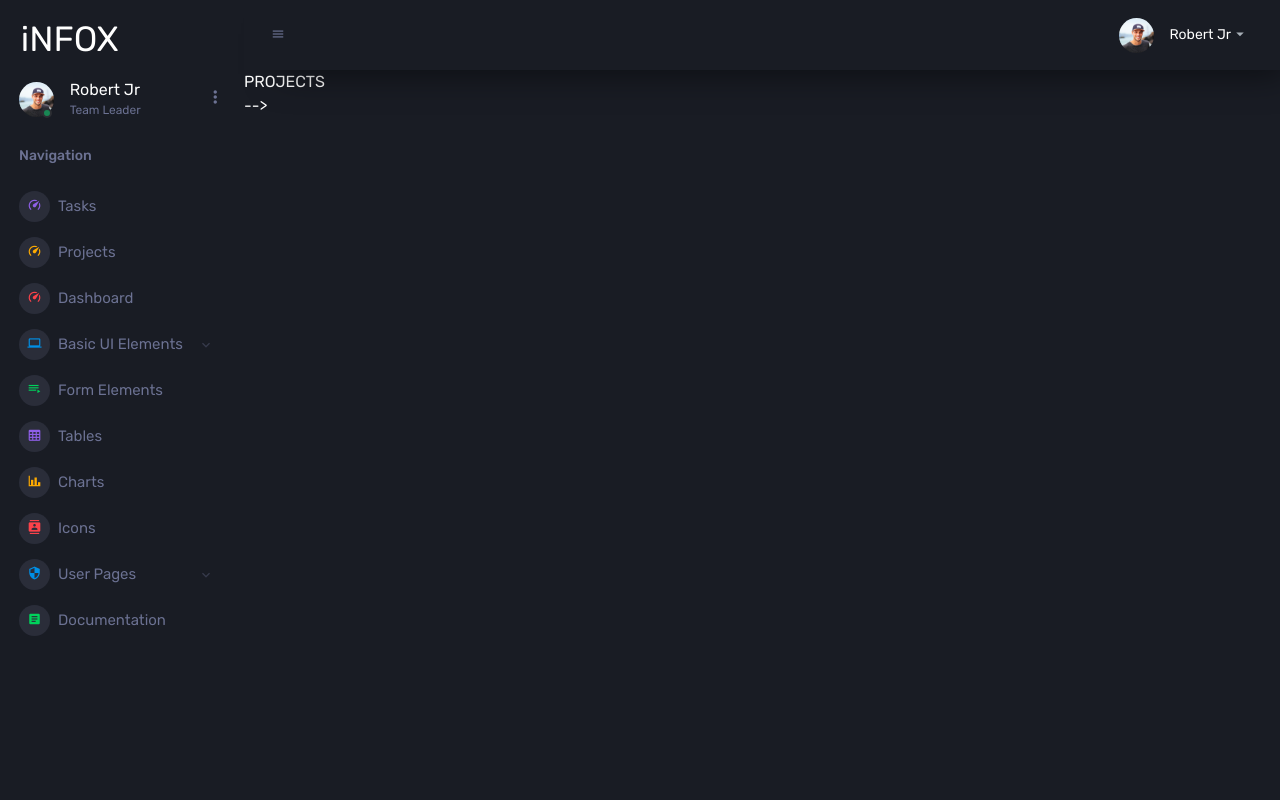
After one commit to Maneesh-manuz/infox, a Django app: template templates/Untitled-1.html in a window 1280 px wide. The commit adds this page. Run offline with Django 4.2, Linux system fonts and the light colour scheme; the template is opened without the code that fills it, so the values that code supplies are empty; some libraries are stand-ins or nearby versions.

Commit message:
basepage

```diff
--- a/app/views.py
+++ b/app/views.py
@@ -5,3 +5,5 @@ from django.shortcuts import render
 # Create your views here.
 def index(request):
     return render(request,'index.html')
+def projects(request):
+    return render(request,'projects.html')
--- /dev/null
+++ b/templates/Untitled-1.html
@@ -0,0 +1,469 @@
+<!DOCTYPE html>
+{% load static %}
+<html lang="en">
+  <head>
+    <!-- Required meta tags -->
+    <meta charset="utf-8">
+    <meta name="viewport" content="width=device-width, initial-scale=1, shrink-to-fit=no">
+    <title>INFOX CORE</title>
+    <!-- plugins:css -->
+    <link rel="stylesheet" href="{% static '/assets/vendors/mdi/css/materialdesignicons.min.css' %}">
+    <link rel="stylesheet" href="{% static '/assets/vendors/css/vendor.bundle.base.css' %}">
+    <!-- endinject -->
+    <!-- Plugin css for this page -->
+    <link rel="stylesheet" href="{% static '/assets/vendors/jvectormap/jquery-jvectormap.css' %}">
+    <link rel="stylesheet" href="{% static '/assets/vendors/flag-icon-css/css/flag-icon.min.css' %}">
+    <link rel="stylesheet" href="{% static '/assets/vendors/owl-carousel-2/owl.carousel.min.css' %}">
+    <link rel="stylesheet" href="{% static '/assets/vendors/owl-carousel-2/owl.theme.default.min.css' %}">
+    <!-- End plugin css for this page -->
+    <!-- inject:css -->
+    <!-- endinject -->
+    <!-- Layout styles -->
+    <link rel="stylesheet" href="{% static '/assets/css/style.css' %}">
+    <!-- End layout styles -->
+    <link rel="shortcut icon" href="{% static '/assets/images/favicon.png' %}" />
+  </head>
+  <style>
+    @media (max-width:992px){
+        #log{
+            max-width: 100px;
+            margin-top: 12px;
+            margin-left: 25px;
+            margin-right: 15px;
+        }
+    }
+</style>
+  <body>
+    <div class="container-scroller">
+      <!--<div class="row p-0 m-0 proBanner" id="proBanner">
+        <div class="col-md-12 p-0 m-0">
+          <div class="card-body card-body-padding d-flex align-items-center justify-content-between">
+            <div class="ps-lg-1">
+              <div class="d-flex align-items-center justify-content-between">
+                <p class="mb-0 font-weight-medium me-3 buy-now-text">Free 24/7 customer support, updates, and more with this template!</p>
+                <a href="https://www.bootstrapdash.com/product/corona-free/?utm_source=organic&utm_medium=banner&utm_campaign=buynow_demo" target="_blank" class="btn me-2 buy-now-btn border-0">Get Pro</a>
+              </div>
+            </div>
+            <div class="d-flex align-items-center justify-content-between">
+              <a href="https://www.bootstrapdash.com/product/corona-free/"><i class="mdi mdi-home me-3 text-white"></i></a>
+              <button id="bannerClose" class="btn border-0 p-0">
+                <i class="mdi mdi-close text-white me-0"></i>
+              </button>
+            </div>
+          </div>
+        </div>
+      </div>-->
+      <!-- partial:partials/_sidebar.html -->
+      <nav class="sidebar sidebar-offcanvas" id="sidebar">
+        <div class="sidebar-brand-wrapper d-none d-lg-flex align-items-center justify-content-center fixed-top">
+
+          <a class="sidebar-brand brand-logo text-light text-decoration-none" href="index.html"><p style="color: white; opacity: 1; font-size: 35px;
+            margin-top: 3vh;">iNFOX</p></a>
+           <a class="sidebar-brand brand-logo-mini text-light text-decoration-none" href="index.html"><p style="color: white; opacity: 1; font-size: 35px;margin-top: 3vh;">i</p></a>
+      </div>
+        <ul class="nav">
+          <li class="nav-item profile">
+            <div class="profile-desc">
+              <div class="profile-pic">
+                <div class="count-indicator">
+                  <img class="img-xs rounded-circle " src="{% static '/assets/images/faces/face5.jpg' %}" alt="">
+                  <span class="count bg-success"></span>
+                </div>
+                <div class="profile-name">
+                  <h5 class="mb-0 font-weight-normal">Robert Jr</h5>
+                  <span>Team Leader</span>
+                </div>
+              </div>
+              <a href="#" id="profile-dropdown" data-bs-toggle="dropdown"><i class="mdi mdi-dots-vertical"></i></a>
+              <div class="dropdown-menu dropdown-menu-right sidebar-dropdown preview-list" aria-labelledby="profile-dropdown">
+                <a href="#" class="dropdown-item preview-item">
+                  <div class="preview-thumbnail">
+                    <div class="preview-icon bg-dark rounded-circle">
+                      <i class="mdi mdi-settings text-primary"></i>
+                    </div>
+                  </div>
+                  <div class="preview-item-content">
+                    <p class="preview-subject ellipsis mb-1 text-small">Account settings</p>
+                  </div>
+                </a>
+                <div class="dropdown-divider"></div>
+                <a href="#" class="dropdown-item preview-item">
+                  <div class="preview-thumbnail">
+                    <div class="preview-icon bg-dark rounded-circle">
+                      <i class="mdi mdi-onepassword  text-info"></i>
+                    </div>
+                  </div>
+                  <div class="preview-item-content">
+                    <p class="preview-subject ellipsis mb-1 text-small">Change Password</p>
+                  </div>
+                </a>
+                <!-- <div class="dropdown-divider"></div>
+                <a href="#" class="dropdown-item preview-item">
+                  <div class="preview-thumbnail">
+                    <div class="preview-icon bg-dark rounded-circle">
+                      <i class="mdi mdi-calendar-today text-success"></i>
+                    </div>
+                  </div>
+                  <div class="preview-item-content">
+                    <p class="preview-subject ellipsis mb-1 text-small">To-do list</p>
+                  </div> -->
+                </a>
+              </div>
+            </div>
+          </li>
+          <li class="nav-item nav-category">
+            <span class="nav-link">Navigation</span>
+          </li>
+          <li class="nav-item menu-items">
+            <a class="nav-link" href="/index/">
+              <span class="menu-icon">
+                <i class="mdi mdi-speedometer"></i>
+              </span>
+              <span class="menu-title">Tasks</span>
+            </a>
+          </li>
+          <li class="nav-item menu-items">
+            <a class="nav-link" href="/index/">
+              <span class="menu-icon">
+                <i class="mdi mdi-speedometer"></i>
+              </span>
+              <span class="menu-title">Projects</span>
+            </a>
+          </li>
+          <li class="nav-item menu-items">
+            <a class="nav-link" href="/index/">
+              <span class="menu-icon">
+                <i class="mdi mdi-speedometer"></i>
+              </span>
+              <span class="menu-title">Dashboard</span>
+            </a>
+          </li>
+          <li class="nav-item menu-items">
+            <a class="nav-link" data-bs-toggle="collapse" href="#ui-basic" aria-expanded="false" aria-controls="ui-basic">
+              <span class="menu-icon">
+                <i class="mdi mdi-laptop"></i>
+              </span>
+              <span class="menu-title">Basic UI Elements</span>
+              <i class="menu-arrow"></i>
+            </a>
+            <div class="collapse" id="ui-basic">
+              <ul class="nav flex-column sub-menu">
+                <li class="nav-item"> <a class="nav-link" href="{pages/ui-features/buttons.html' %}">Buttons</a></li>
+                <li class="nav-item"> <a class="nav-link" href="{pages/ui-features/dropdowns.html' %}">Dropdowns</a></li>
+                <li class="nav-item"> <a class="nav-link" href="{pages/ui-features/typography.html' %}">Typography</a></li>
+              </ul>
+            </div>
+          </li>
+          <li class="nav-item menu-items">
+            <a class="nav-link" href="{pages/forms/basic_elements.html' %}">
+              <span class="menu-icon">
+                <i class="mdi mdi-playlist-play"></i>
+              </span>
+              <span class="menu-title">Form Elements</span>
+            </a>
+          </li>
+          <li class="nav-item menu-items">
+            <a class="nav-link" href="{pages/tables/basic-table.html' %}">
+              <span class="menu-icon">
+                <i class="mdi mdi-table-large"></i>
+              </span>
+              <span class="menu-title">Tables</span>
+            </a>
+          </li>
+          <li class="nav-item menu-items">
+            <a class="nav-link" href="{pages/charts/chartjs.html' %}">
+              <span class="menu-icon">
+                <i class="mdi mdi-chart-bar"></i>
+              </span>
+              <span class="menu-title">Charts</span>
+            </a>
+          </li>
+          <li class="nav-item menu-items">
+            <a class="nav-link" href="{pages/icons/mdi.html' %}">
+              <span class="menu-icon">
+                <i class="mdi mdi-contacts"></i>
+              </span>
+              <span class="menu-title">Icons</span>
+            </a>
+          </li>
+          <li class="nav-item menu-items">
+            <a class="nav-link" data-bs-toggle="collapse" href="#auth" aria-expanded="false" aria-controls="auth">
+              <span class="menu-icon">
+                <i class="mdi mdi-security"></i>
+              </span>
+              <span class="menu-title">User Pages</span>
+              <i class="menu-arrow"></i>
+            </a>
+            <div class="collapse" id="auth">
+              <ul class="nav flex-column sub-menu">
+                <li class="nav-item"> <a class="nav-link" href="{pages/samples/blank-page.html' %}"> Blank Page </a></li>
+                <li class="nav-item"> <a class="nav-link" href="{pages/samples/error-404.html' %}"> 404 </a></li>
+                <li class="nav-item"> <a class="nav-link" href="{pages/samples/error-500.html' %}"> 500 </a></li>
+                <li class="nav-item"> <a class="nav-link" href="{pages/samples/login.html' %}"> Login </a></li>
+                <li class="nav-item"> <a class="nav-link" href="{pages/samples/register.html' %}"> Register </a></li>
+              </ul>
+            </div>
+          </li>
+          <li class="nav-item menu-items">
+            <a class="nav-link" href="http://www.bootstrapdash.com/demo/corona-free/jquery/documentation/documentation.html">
+              <span class="menu-icon">
+                <i class="mdi mdi-file-document-box"></i>
+              </span>
+              <span class="menu-title">Documentation</span>
+            </a>
+          </li>
+        </ul>
+      </nav>
+      <!-- partial -->
+      <div class="container-fluid page-body-wrapper">
+        <!-- partial:partials/_navbar.html -->
+        <nav class="navbar p-0 fixed-top d-flex flex-row">
+          <div class="navbar-brand-wrapper d-flex d-lg-none align-items-center justify-content-center">
+            <a class="sidebar-brand brand-logo-mini text-light text-decoration-none" href="index.html"><p style="color: white; opacity: 1; font-size: 35px;margin-top: 3vh;padding-left: 100px;">iNFOX</p></a>
+          </div>
+          <div class="navbar-menu-wrapper flex-grow d-flex align-items-stretch">
+            <button class="navbar-toggler navbar-toggler align-self-center" type="button" data-toggle="minimize">
+              <span class="mdi mdi-menu"></span>
+            </button>
+
+            <ul class="navbar-nav w-100">
+              <!--
+             <li class="nav-item w-100">
+                <form class="nav-link mt-2 mt-md-0 d-none d-lg-flex search">
+                  <input type="text" class="form-control" placeholder="Search products">
+                </form>
+              </li>
+            -->
+            </ul>
+
+            <ul class="navbar-nav navbar-nav-right">
+     <!--
+              <li class="nav-item dropdown d-none d-lg-block">
+                <a class="nav-link btn btn-success create-new-button" id="createbuttonDropdown" data-bs-toggle="dropdown" aria-expanded="false" href="#">+ Create New Project</a>
+                <div class="dropdown-menu dropdown-menu-right navbar-dropdown preview-list" aria-labelledby="createbuttonDropdown">
+                  <h6 class="p-3 mb-0">Projects</h6>
+                  <div class="dropdown-divider"></div>
+                  <a class="dropdown-item preview-item">
+                    <div class="preview-thumbnail">
+                      <div class="preview-icon bg-dark rounded-circle">
+                        <i class="mdi mdi-file-outline text-primary"></i>
+                      </div>
+                    </div>
+                    <div class="preview-item-content">
+                      <p class="preview-subject ellipsis mb-1">Software Development</p>
+                    </div>
+                  </a>
+                  <div class="dropdown-divider"></div>
+                  <a class="dropdown-item preview-item">
+                    <div class="preview-thumbnail">
+                      <div class="preview-icon bg-dark rounded-circle">
+                        <i class="mdi mdi-web text-info"></i>
+                      </div>
+                    </div>
+                    <div class="preview-item-content">
+                      <p class="preview-subject ellipsis mb-1">UI Development</p>
+                    </div>
+                  </a>
+                  <div class="dropdown-divider"></div>
+                  <a class="dropdown-item preview-item">
+                    <div class="preview-thumbnail">
+                      <div class="preview-icon bg-dark rounded-circle">
+                        <i class="mdi mdi-layers text-danger"></i>
+                      </div>
+                    </div>
+                    <div class="preview-item-content">
+                      <p class="preview-subject ellipsis mb-1">Software Testing</p>
+                    </div>
+                  </a>
+                  <div class="dropdown-divider"></div>
+                  <p class="p-3 mb-0 text-center">See all projects</p>
+                </div>
+              </li>
+              <li class="nav-item nav-settings d-none d-lg-block">
+                <a class="nav-link" href="#">
+                  <i class="mdi mdi-view-grid"></i>
+                </a>
+              </li>
+                <li class="nav-item dropdown border-left">
+                <a class="nav-link count-indicator dropdown-toggle" id="messageDropdown" href="#" data-bs-toggle="dropdown" aria-expanded="false">
+                  <i class="mdi mdi-email"></i>
+                  <span class="count bg-success"></span>
+                </a>
+                <div class="dropdown-menu dropdown-menu-right navbar-dropdown preview-list" aria-labelledby="messageDropdown">
+                  <h6 class="p-3 mb-0">Messages</h6>
+                  <div class="dropdown-divider"></div>
+                  <a class="dropdown-item preview-item">
+                    <div class="preview-thumbnail">
+                      <img src="{% static '/assets/images/faces/face4.jpg' %}" alt="image" class="rounded-circle profile-pic">
+                    </div>
+                    <div class="preview-item-content">
+                      <p class="preview-subject ellipsis mb-1">Mark send you a message</p>
+                      <p class="text-muted mb-0"> 1 Minutes ago </p>
+                    </div>
+                  </a>
+                  <div class="dropdown-divider"></div>
+                  <a class="dropdown-item preview-item">
+                    <div class="preview-thumbnail">
+                      <img src="{% static '/assets/images/faces/face2.jpg' %}" alt="image" class="rounded-circle profile-pic">
+                    </div>
+                    <div class="preview-item-content">
+                      <p class="preview-subject ellipsis mb-1">Cregh send you a message</p>
+                      <p class="text-muted mb-0"> 15 Minutes ago </p>
+                    </div>
+                  </a>
+                  <div class="dropdown-divider"></div>
+                  <a class="dropdown-item preview-item">
+                    <div class="preview-thumbnail">
+                      <img src="{% static '/assets/images/faces/face3.jpg' %}" alt="image" class="rounded-circle profile-pic">
+                    </div>
+                    <div class="preview-item-content">
+                      <p class="preview-subject ellipsis mb-1">Profile picture updated</p>
+                      <p class="text-muted mb-0"> 18 Minutes ago </p>
+                    </div>
+                  </a>
+                  <div class="dropdown-divider"></div>
+                  <p class="p-3 mb-0 text-center">4 new messages</p>
+                </div>
+              </li>
+            -->
+              <!-- <li class="nav-item dropdown border-left">
+                <a class="nav-link count-indicator dropdown-toggle" id="notificationDropdown" href="#" data-bs-toggle="dropdown">
+                  <i class="mdi mdi-bell"></i>
+                  <span class="count bg-danger"></span>
+                </a>
+                <div id="log" class="dropdown-menu dropdown-menu-right navbar-dropdown preview-list" aria-labelledby="notificationDropdown">
+                  <h6 class="p-3 mb-0">Notifications</h6>
+                  <div class="dropdown-divider"></div>
+                  <a class="dropdown-item preview-item">
+                    <div class="preview-thumbnail">
+                      <div class="preview-icon bg-dark rounded-circle">
+                        <i class="mdi mdi-calendar text-success"></i>
+                      </div>
+                    </div>
+                    <div class="preview-item-content">
+                      <p class="preview-subject mb-1">Event today</p>
+                      <p class="text-muted ellipsis mb-0"> Just a reminder that you have an event today </p>
+                    </div>
+                  </a>
+                  <div class="dropdown-divider"></div>
+                  <a class="dropdown-item preview-item">
+                    <div class="preview-thumbnail">
+                      <div class="preview-icon bg-dark rounded-circle">
+                        <i class="mdi mdi-settings text-danger"></i>
+                      </div>
+                    </div>
+                    <div class="preview-item-content">
+                      <p class="preview-subject mb-1">Settings</p>
+                      <p class="text-muted ellipsis mb-0"> Update dashboard </p>
+                    </div>
+                  </a>
+                  <div class="dropdown-divider"></div>
+                  <a class="dropdown-item preview-item">
+                    <div class="preview-thumbnail">
+                      <div class="preview-icon bg-dark rounded-circle">
+                        <i class="mdi mdi-link-variant text-warning"></i>
+                      </div>
+                    </div>
+                    <div class="preview-item-content">
+                      <p class="preview-subject mb-1">Launch Admin</p>
+                      <p class="text-muted ellipsis mb-0"> New admin wow! </p>
+                    </div>
+                  </a>
+                  <div class="dropdown-divider"></div>
+                  <p class="p-3 mb-0 text-center">See all notifications</p>
+                </div>
+              </li> -->
+
+              <li class="nav-item dropdown">
+                <a class="nav-link" id="profileDropdown" href="#" data-bs-toggle="dropdown">
+                  <div class="navbar-profile">
+                    <img class="img-xs rounded-circle" src="{% static '/assets/images/faces/face5.jpg' %}" alt="">
+                    <p class="mb-0 d-none d-sm-block navbar-profile-name">Robert Jr</p>
+                    <i class="mdi mdi-menu-down d-none d-sm-block"></i>
+                  </div>
+                </a>
+                <div id="log" class="dropdown-menu dropdown-menu-right navbar-dropdown preview-list" aria-labelledby="profileDropdown">
+                  <h6 class="p-3 mb-0">Profile</h6>
+                  <div class="dropdown-divider"></div>
+                 <!-- <a class="dropdown-item preview-item">
+                    <div class="preview-thumbnail">
+                      <div class="preview-icon bg-dark rounded-circle">
+                        <i class="mdi mdi-settings text-success"></i>
+                      </div>
+                    </div>
+                    <div class="preview-item-content">
+                      <p class="preview-subject mb-1">Settings</p>
+                    </div>
+                  </a>-->
+                  <div class="dropdown-divider"></div>
+                  <a class="dropdown-item preview-item">
+                    <div class="preview-thumbnail">
+                      <div class="preview-icon bg-dark rounded-circle">
+                        <i class="mdi mdi-logout text-danger"></i>
+                      </div>
+                    </div>
+                    <div class="preview-item-content">
+                      <p class="preview-subject mb-1">Log out</p>
+                    </div>
+                  </a>
+                 <div class="dropdown-divider"></div>
+                 <!--  <p class="p-3 mb-0 text-center">Advanced settings</p>-->
+                </div>
+              </li>
+            </ul>
+            <button class="navbar-toggler navbar-toggler-right d-lg-none align-self-center" type="button" data-toggle="offcanvas">
+              <span class="mdi mdi-format-line-spacing"></span>
+            </button>
+          </div>
+        </nav>
+        <!-- partial -->
+        <div class="main-panel">
+            <div><label id="myprofile">PROJECTS</label>
+                <div id="hiddendiv">
+                {% for t in task1 %}
+                {% if forloop.first %} {% endif %}
+                    <div id="box2" class="shadow bg-white">
+                    <a href="DRprojectsubtasks?prid={{ t.project_id }}">
+                    <img src="{% static 'circle.png'%}" width="20" height="20" style="margin-left: -25px">
+                         <h5 style="width: 180px;margin-left: -56px" >{{ t.project.projectname }}</h5>
+                        <h5 style="width: 100px;margin-left:0px "><span>start date</span></h5>
+                    <h5 style="width: 125px;margin-left: -20px">{{ t.project.startdate }}</h5>
+                        <h5 style="width: 100px"><span>end date</span></h5>
+                    <h5 style="width: 125px;margin-left: -20px">{{ t.project.duedate}}</h5>
+
+                    </a>
+                    </div>
+                {% endfor %}
+                </div>
+                </div>
+          </footer> -->
+          <!-- partial -->
+        </div>
+        <!-- main-panel ends -->
+      </div>
+      <!-- page-body-wrapper ends -->
+    </div>
+    <!-- container-scroller -->
+    <!-- plugins:js -->
+    <script src="{% static '/assets/vendors/js/vendor.bundle.base.js' %}"></script>
+    <!-- endinject -->
+    <!-- Plugin js for this page -->
+    <script src="{% static '/assets/vendors/chart.js/Chart.min.js' %}"></script>
+    <script src="{% static '/assets/vendors/progressbar.js/progressbar.min.js' %}"></script>
+    <script src="{% static '/assets/vendors/jvectormap/jquery-jvectormap.min.js' %}"></script>
+    <script src="{% static '/assets/vendors/jvectormap/jquery-jvectormap-world-mill-en.js' %}"></script>
+    <script src="{% static '/assets/vendors/owl-carousel-2/owl.carousel.min.js' %}"></script>
+    <script src="{% static '/assets/js/jquery.cookie.js" type="text/javascript' %}"></script>
+    <!-- End plugin js for this page -->
+    <!-- inject:js -->
+    <script src="{% static '/assets/js/off-canvas.js' %}"></script>
+    <script src="{% static '/assets/js/hoverable-collapse.js' %}"></script>
+    <script src="{% static '/assets/js/misc.js' %}"></script>
+    <script src="{% static '/assets/js/settings.js' %}"></script>
+    <script src="{% static '/assets/js/todolist.js' %}"></script>
+    <!-- endinject -->
+    <!-- Custom js for this page -->
+    <script src="{% static '/assets/js/dashboard.js' %}"></script>
+    <!-- End custom js for this page -->
+  </body>
+</html>
--- a/work/urls.py
+++ b/work/urls.py
@@ -20,4 +20,5 @@ from  app import views
 urlpatterns = [
     path('admin/', admin.site.urls),
     path('index/', views.index),
+    path('projects/', views.projects),
 ]
```
Also changed, not shown: templates/index.html (+45 -17 lines), templates/projects.html (added).
